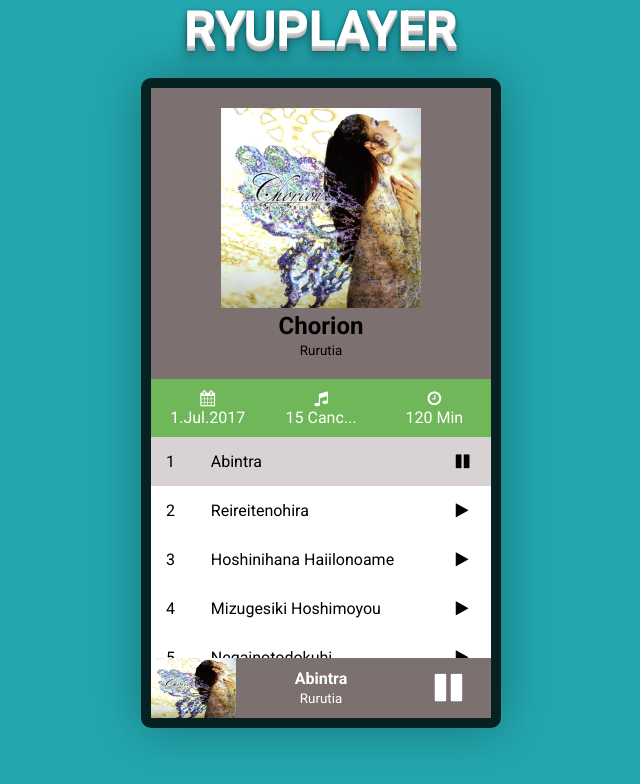
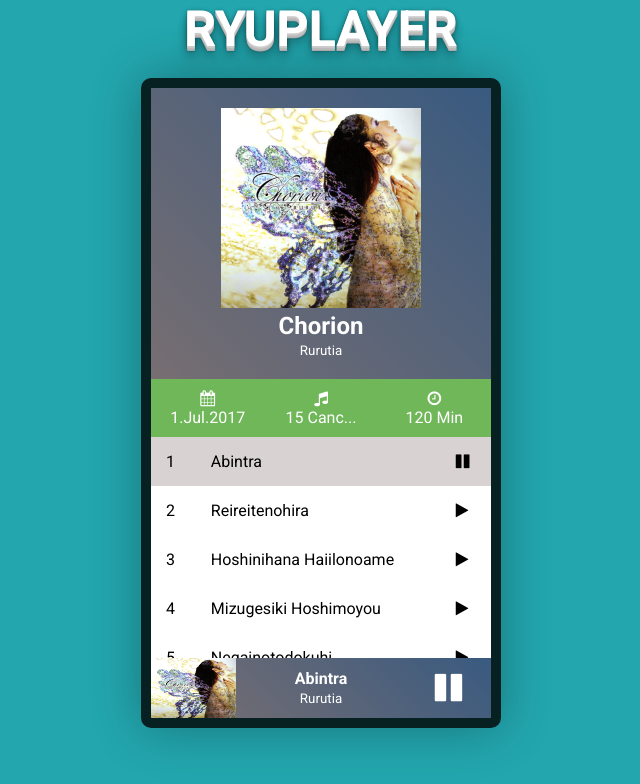
Before and after one commit to ryuzakig/demo_flexbox, a plain HTML site: page index.html in a window 1280 px wide. Shown: the whole page, without its empty margins (319-959 px from the left). Drawn offline with Linux system fonts and the light colour scheme; a web font is replaced by a local one.

Commit message:
Cambiando el fondo

```diff
--- a/css/base.css
+++ b/css/base.css
@@ -40,10 +40,17 @@ td{
 	width: 340px;
 }
 .app__arriba{
-	background-color: #7D7070;
+	background: -moz-linear-gradient(45deg, #7D7070 0%, #395A80 100%); /* ff3.6+ */
+background: -webkit-gradient(linear, left bottom, right top, color-stop(0%, #7D7070), color-stop(100%, #395A80)); /* safari4+,chrome */
+background: -webkit-linear-gradient(45deg, #7D7070 0%, #395A80 100%); /* safari5.1+,chrome10+ */
+background: -o-linear-gradient(45deg, #7D7070 0%, #395A80 100%); /* opera 11.10+ */
+background: -ms-linear-gradient(45deg, #7D7070 0%, #395A80 100%); /* ie10+ */
+background: linear-gradient(45deg, #7D7070 0%, #395A80 100%); /* w3c */
+filter: progid:DXImageTransform.Microsoft.gradient( startColorstr='#395A80', endColorstr='#7D7070',GradientType=1 ); /* ie6-9 */
 	text-align: center;
 }
 .cancion{
+	color: #fff;
 	padding: 20px;
 }
 .app__arriba__info{
@@ -57,7 +64,13 @@ td{
 	overflow-y: scroll;
 }
 .app__abajo{
-	background-color: #7D7070;
+	background: -moz-linear-gradient(45deg, #7D7070 0%, #395A80 100%); /* ff3.6+ */
+background: -webkit-gradient(linear, left bottom, right top, color-stop(0%, #7D7070), color-stop(100%, #395A80)); /* safari4+,chrome */
+background: -webkit-linear-gradient(45deg, #7D7070 0%, #395A80 100%); /* safari5.1+,chrome10+ */
+background: -o-linear-gradient(45deg, #7D7070 0%, #395A80 100%); /* opera 11.10+ */
+background: -ms-linear-gradient(45deg, #7D7070 0%, #395A80 100%); /* ie10+ */
+background: linear-gradient(45deg, #7D7070 0%, #395A80 100%); /* w3c */
+filter: progid:DXImageTransform.Microsoft.gradient( startColorstr='#395A80', endColorstr='#7D7070',GradientType=1 ); /* ie6-9 */
 	text-align: center;
 	height: 67px;
 }
```
